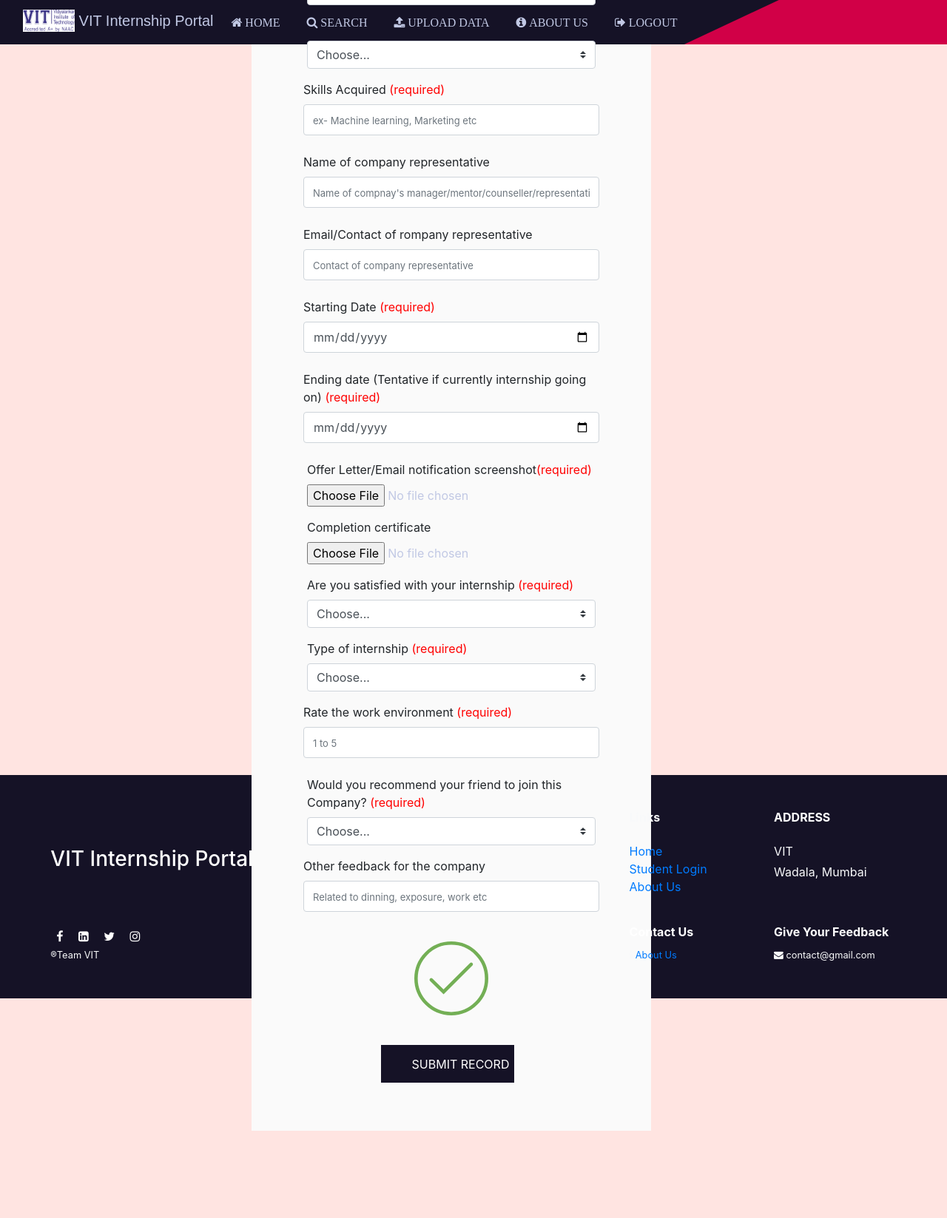
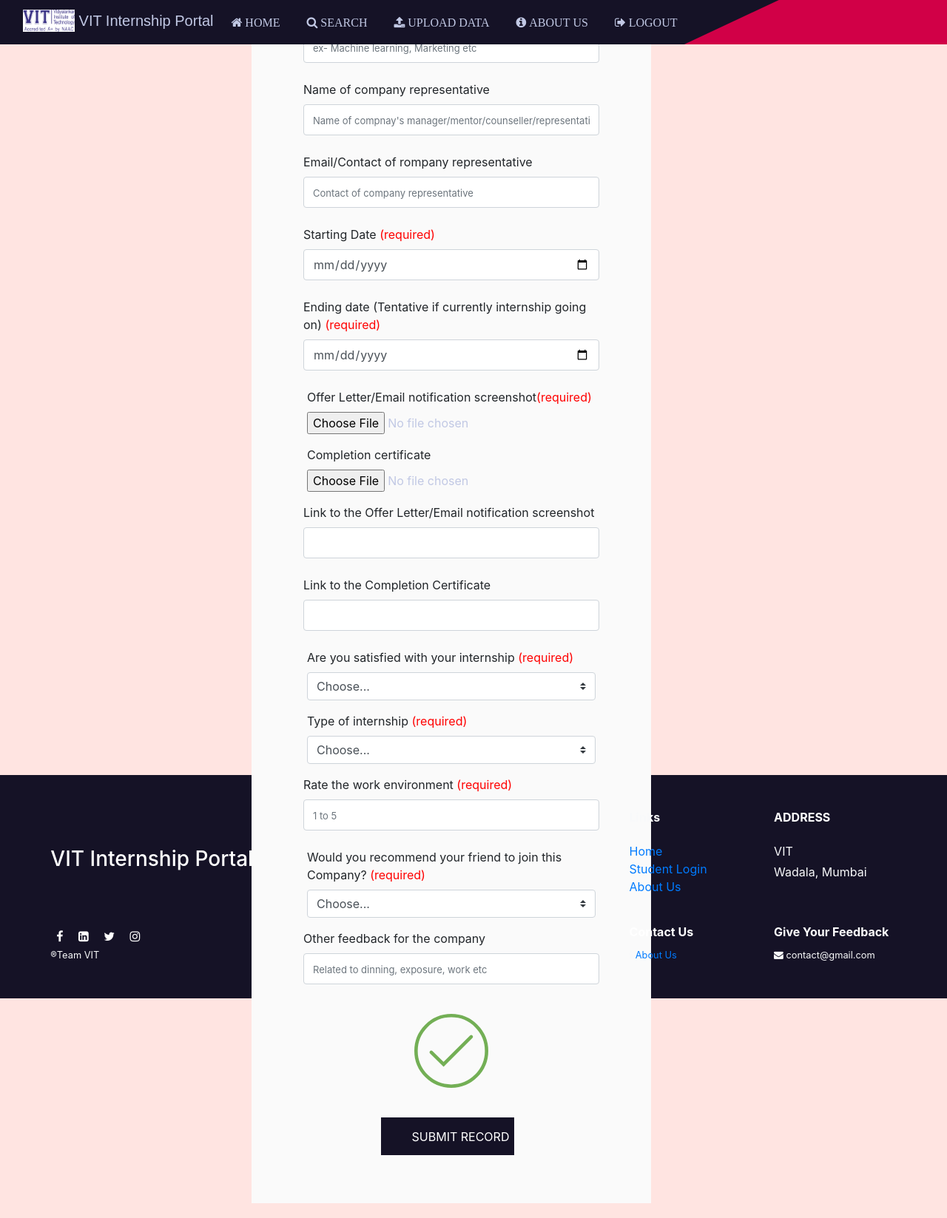
Before and after one commit to riya-ingale/InternshipPortal, a Flask app: page /newinternship in a window 1280 px wide. Shown: the whole page at 74% size. Before the commit the page ends 1529 px from the top, so only its background shows below. Run offline with Flask 2, Linux system fonts and the light colour scheme; a user stored in the database is signed in; some libraries are stand-ins or nearby versions; some web fonts are replaced.

Commit message:
added the facility for admin to update student's internship record

```diff
--- a/app.py
+++ b/app.py
@@ -11,10 +11,6 @@
 import flask_excel as excel
 from openpyxl import Workbook, load_workbook
 import requests
-
-from office365.runtime.auth.authentication_context import AuthenticationContext
-from office365.sharepoint.client_context import ClientContext
-from office365.sharepoint.files.file import File
 
 app = Flask(__name__)
 
@@ -351,6 +347,9 @@
                 completioncert_filename = completioncert.filename
                 completioncert = completioncert.read()
 
+        completioncert_link = request.form.get('completioncert_link')
+        offerletter_link = request.form.get('offerletter_link')
+
         feedback = request.form.get('feedback')
         workenv = request.form.get('workenv')
         satisfied = request.form.get('satisfied')
@@ -358,7 +357,7 @@
         typeofinternship = request.form.get('type')
 
         new_internship = Internships(user_id=current_user.id, companyname=companyname, domain=domain, companyrepresentative_name=companyrepresentative_name, companyrepresentative_contact=companyrepresentative_contact, source=source, position=position, skills_acquired=skills_acquired, startdate=startdate, enddate=enddate,
-                                     offerletter=offerletter, offerletter_filename=offerletter_filename, completioncert=completioncert, completioncert_filename=completioncert_filename, feedback=feedback, workenv=workenv, satisfied=satisfied, recommendation=recommendation, typeofinternship=typeofinternship)
+                                     offerletter=offerletter, offerletter_filename=offerletter_filename, completioncert=completioncert, completioncert_filename=completioncert_filename, completioncert_link=completioncert_link, offerletter_link=offerletter_link, feedback=feedback, workenv=workenv, satisfied=satisfied, recommendation=recommendation, typeofinternship=typeofinternship)
         db.session.add(new_internship)
         db.session.commit()
         flash("Record Added!")
@@ -396,6 +395,9 @@
                 completioncert_filename = completioncert.filename
                 completioncert = completioncert.read()
 
+        completioncert_link = request.form.get('completioncert_link')
+        offerletter_link = request.form.get('offerletter_link')
+
         feedback = request.form.get('feedback')
         workenv = request.form.get('workenv')
         satisfied = request.form.get('satisfied')
@@ -403,7 +405,7 @@
         typeofinternship = request.form.get('type')
 
         new_internship = Internships(user_id=current_user.id, companyname=companyname, domain=domain, companyrepresentative_name=companyrepresentative_name, companyrepresentative_contact=companyrepresentative_contact, source=source, position=position, skills_acquired=skills_acquired, startdate=startdate, enddate=enddate,
-                                     offerletter=offerletter, offerletter_filename=offerletter_filename, completioncert=completioncert, completioncert_filename=completioncert_filename, feedback=feedback, workenv=workenv, satisfied=satisfied, recommendation=recommendation, typeofinternship=typeofinternship)
+                                     offerletter=offerletter, offerletter_filename=offerletter_filename, completioncert=completioncert, completioncert_filename=completioncert_filename, completioncert_link=completioncert_link, offerletter_link=offerletter_link, feedback=feedback, workenv=workenv, satisfied=satisfied, recommendation=recommendation, typeofinternship=typeofinternship)
         db.session.add(new_internship)
         db.session.commit()
         return redirect(f"/otherprofile/{user_id}")
@@ -441,16 +443,68 @@
             internship.completioncert_filename = completioncert.filename
             internship.completioncert = completioncert.read()
 
+        internship.completioncert_link = request.form.get(
+            'completioncert_link')
+        internship.offerletter_link = request.form.get('offerletter_link')
+
         internship.typeofinternship = request.form.get('type')
         internship.satisfied = request.form.get('satisfied')
         internship.workenv = request.form.get('workenv')
         internship.recommendation = request.form.get('recommendation')
         internship.feedback = request.form.get('feedback')
         db.session.commit()
+        return redirect(f'/profile/{current_user.id}')
+    return render_template('updateinternship.html', internship=internship)
+
+
+@app.route('/updateinternship/<int:id>/<int:user_id>', methods=['GET', 'POST'])
+@login_required
+def updateinternshipadmin(id, user_id):
+    internship = Internships.query.filter_by(id=id).first()
+    user = Users.query.filter_by(id=user_id).first()
+    print(internship.companyname)
+    if request.method == 'POST':
+        internship.companyname = request.form.get('companyname')
+        internship.position = request.form.get('position')
+        internship.domain = request.form.get('domain')
+        internship.source = request.form.get('source')
+        internship.rating = request.form.get('rating')
+        internship.skills_acquired = request.form.get('skills_acquired')
+        internship.companyrepresentative_name = request.form.get(
+            'companyrepresentative_name')
+        internship.companyrepresentative_contact = request.form.get(
+            'companyrepresentative_contact')
+
+        startdate = request.form.get('startdate')
+        internship.startdate = datetime.strptime(startdate, '%Y-%m-%d')
+        enddate = request.form.get('enddate')
+        internship.enddate = datetime.strptime(enddate, '%Y-%m-%d')
+
+        offerletter = request.files['offerletter']
+        completioncert = request.files['completioncert']
+        if len(offerletter.filename) > 0:
+            internship.offerletter_filename = offerletter.filename
+            internship.offerletter = offerletter.read()
+        if len(completioncert.filename) > 0:
+            internship.completioncert_filename = completioncert.filename
+            internship.completioncert = completioncert.read()
+
+        internship.completioncert_link = request.form.get(
+            'completioncert_link')
+        internship.offerletter_link = request.form.get('offerletter_link')
+
+        internship.typeofinternship = request.form.get('type')
+        internship.satisfied = request.form.get('satisfied')
+        internship.workenv = request.form.get('workenv')
+        internship.recommendation = request.form.get('recommendation')
+        internship.feedback = request.form.get('feedback')
+
+        db.session.commit()
+
         if current_user.role == "admin":
             return redirect(f'/otherprofile/{user_id}')
         return redirect(f'/profile/{current_user.id}')
-    return render_template('updateinternship.html', internship=internship)
+    return render_template('updateinternship.html', internship=internship, user=user)
 
 
 @app.route('/downloadcompletioncert/<int:internship_id>', methods=['GET', 'POST'])
@@ -462,6 +516,19 @@
     else:
         if internship.completioncert_link:
             return redirect(internship.completioncert_link)
+        else:
+            return "<h1>NO FILE EXISTS</h1>"
+
+
+@app.route('/downloadofferletter/<int:internship_id>', methods=['GET', 'POST'])
+def downloadofferletter(internship_id):
+    internship = Internships.query.filter_by(id=internship_id).first()
+    if internship.offerletter:
+        file_data = internship.offerletter
+        return send_file(BytesIO(file_data), download_name=internship.companyname + "Completioncert.pdf", as_attachment=True)
+    else:
+        if internship.offerletter_link:
+            return redirect(internship.offerletter_link)
         else:
             return "<h1>NO FILE EXISTS</h1>"
 
@@ -544,12 +611,6 @@
                     if row[7].value == "Yes":
                         certificate_url = row[8].value
                         print(certificate_url)
-                        # # url = request.args['certificate_url']  # user provides url in query string
-                        # r = requests.get(certificate_url)
-                        # # write to a file in the app's instance folder
-                        # # come up with a better file name
-                        # with app.open_instance_resource('downloaded_file', 'wb') as f:
-                        #     f.write(r.content)
 
                     # feedback = row[16].value
                     # workenv = row[17].value
@@ -629,10 +690,9 @@
     internships = Internships.query.all()
     added = 0
     if students:
-        # WorkBook Info
-        print("creating workbook")
+        # Creating Workbook
         wb = Workbook()
-        # insert value in the cells
+        # Insert headings in the cells
         ws = wb.active
         ws.title = "Students Data"
         headings = ["Fullname", "Rollno", "Mobileno", "Email", "Department", "Division", "Year", "Company Name", "Position", "Domain", "Source", "skills_required",
@@ -794,7 +854,7 @@
             student_data.append(student)
         students = student_data
         internships = allinternships
-        # return render_template("search.html", students=student_data, internships=allinternships, s = True)
+
     elif allstudents and not allinternships:
         for student in allstudents:
             student = Internships.query.filter_by(
@@ -802,7 +862,7 @@
             internship_data.append(student)
         students = allstudents
         internships = internship_data
-        # return render_template("search.html", students=allstudents, internships=internship_data, s = True)
+
     elif allinternships and allstudents:
         students = allstudents
         internships = allinternships
@@ -811,8 +871,6 @@
         students = []
         internships = []
         pass
-        # return render_template("search.html",s = False)
-
     added = 0
     if students:
         # WorkBook Info
--- a/static/css/newinternship.css
+++ b/static/css/newinternship.css
@@ -7,7 +7,7 @@
 body {
   font-family: "Poppins-Regular";
   font-size: 15px;
-  color: #C1C8E4;
+  color: #c1c8e4;
   margin: 0;
 }
 
@@ -25,7 +25,7 @@
 button {
   font-family: "Poppins-Regular";
   font-size: 15px;
-  color: #C1C8E4;
+  color: #c1c8e4;
 }
 
 ul {
@@ -157,7 +157,7 @@
   top: 11px;
   right: 19px;
   font-size: 17px;
-  color: #C1C8E4;
+  color: #c1c8e4;
 }
 
 .form-control {
@@ -173,22 +173,22 @@
 }
 
 .form-control::-webkit-input-placeholder {
-  color: #C1C8E4;
+  color: #c1c8e4;
   font-size: 13px;
 }
 
 .form-control::-moz-placeholder {
-  color: #C1C8E4;
+  color: #c1c8e4;
   font-size: 13px;
 }
 
 .form-control:-ms-input-placeholder {
-  color: #C1C8E4;
+  color: #c1c8e4;
   font-size: 13px;
 }
 
 .form-control:-moz-placeholder {
-  color: #C1C8E4;
+  color: #c1c8e4;
   font-size: 13px;
 }
 
@@ -198,7 +198,7 @@
 }
 
 .option {
-  color: #C1C8E4;
+  color: #c1c8e4;
 }
 
 .actions ul {
@@ -301,7 +301,7 @@
 }
 
 .actions li:first-child a:hover {
-  background: #C1C8E4;
+  background: #c1c8e4;
 }
 
 .actions li:last-child a {
@@ -321,7 +321,7 @@
 .checkbox label {
   padding-left: 21px;
   cursor: pointer;
-  color: #C1C8E4;
+  color: #c1c8e4;
 }
 
 .checkbox input {
@@ -343,7 +343,7 @@
   width: 13px;
   border-radius: 2px;
   background-color: #ebebeb;
-  border: 1px solid #C1C8E4;
+  border: 1px solid #c1c8e4;
   font-family: "Font Awesome";
   color: #000;
   font-size: 10px;
@@ -681,11 +681,7 @@
 .path {
   stroke-dasharray: 1000;
   stroke-dashoffset: 0;
-
-
 }
-
-
 
 @-webkit-keyframes dash {
   0% {
--- a/templates/newinternship.html
+++ b/templates/newinternship.html
@@ -160,7 +160,7 @@
                 name="domain"
                 id="inputGroupSelect02"
               >
-                <option selected name="domain">Other</option>
+                <option selected name="domain" value="">Choose..</option>
                 <option value="Web Development" name="domain">
                   Web Development
                 </option>
@@ -282,6 +282,23 @@
                 />
               </div>
             </div>
+            <div class="form-row">
+              <label>Link to the Offer Letter/Email notification screenshot</label>
+              <input
+                name="offerletter_link"
+                type="text"
+                class="form-control"
+              />
+            </div>
+            <div class="form-row">
+              <label>Link to the Completion Certificate</label>
+              <input
+                name="completioncert_link"
+                type="text"
+                class="form-control"
+              />
+            </div>
+
           </section>
 
           <!-- SECTION 4 -->
--- a/templates/search.html
+++ b/templates/search.html
@@ -176,10 +176,8 @@
                   <div class="input-field col-12 col-sm-6">
                     <div class="input-select">
                       <select id="domain" data-trigger="" name="domain" onchange="handleChange()">
-                        <option placeholder="" value="" name="domain">
-                          Domain
+                        <option selected value="" name="domain">Domain
                         </option>
-                        <option selected name="domain">Choose...</option>
                         <option value="Web Development" name="domain">
                           Web Development
                         </option>
```
Also changed, not shown: requirements.txt (+11 -0 lines), sharepointfiledwnld.py (deleted, +0 -12 lines), templates/editprofile.html (+15 -2 lines), templates/otherprofile.html (+11 -0 lines), templates/profile.html (+8 -1 lines), templates/updateinternship.html (+31 -1 lines), InternshipPortal_Database.db, README.md.
